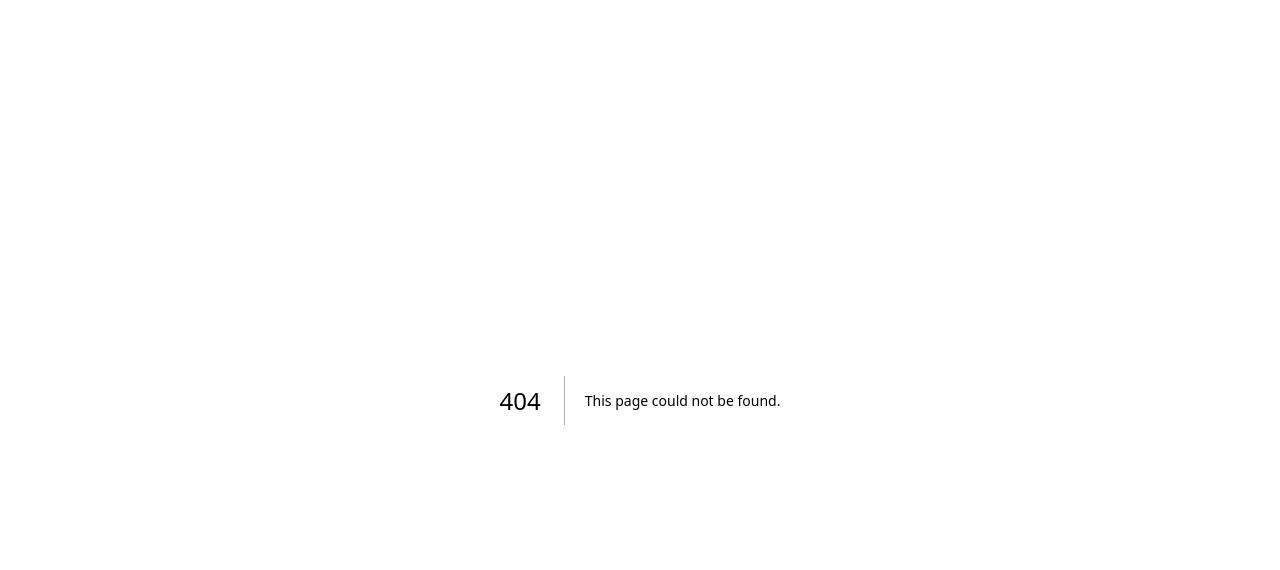
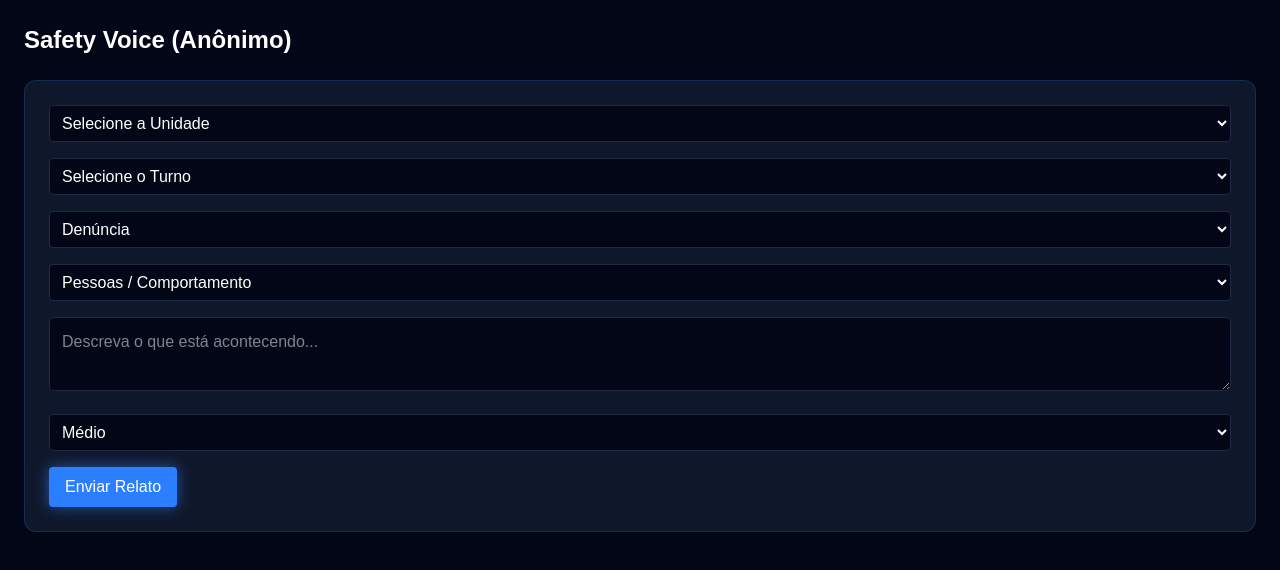
Before and after one commit to anaartagaveytia1-web/aris-frontend, a Next.js app: page /safety-voice in a window 1280 px wide. Before the commit this address had no page. Shown: the top 570 px of the page. Built offline with nearby package versions, Linux system fonts and the light colour scheme.

Commit message:
add safety-voice

```diff
--- /dev/null
+++ b/app/safety-voice/page.tsx
@@ -0,0 +1,185 @@
+"use client"
+
+import { useState } from "react"
+
+export default function SafetyVoice() {
+
+  const [registros, setRegistros] = useState<any[]>([])
+
+  const [form, setForm] = useState({
+    unidade: "",
+    turno: "",
+    tipo: "denuncia",
+    categoria: "pessoas",
+    descricao: "",
+    risco: "medio"
+  })
+
+  function handleSubmit() {
+
+    if (!form.unidade || !form.turno || !form.descricao) {
+      alert("Preencha os campos obrigatórios")
+      return
+    }
+
+    const novo = {
+      ...form,
+      id: Date.now(),
+      status: "nao_tratado",
+      data: new Date().toISOString()
+    }
+
+    setRegistros([novo, ...registros])
+
+    setForm({
+      unidade: "",
+      turno: "",
+      tipo: "denuncia",
+      categoria: "pessoas",
+      descricao: "",
+      risco: "medio"
+    })
+  }
+
+  function atualizarStatus(id: number, status: string) {
+    setRegistros(registros.map(r =>
+      r.id === id ? { ...r, status } : r
+    ))
+  }
+
+  return (
+    <div className="min-h-screen bg-[#020617] text-white p-6">
+
+      {/* HEADER */}
+      <h1 className="text-2xl font-bold mb-6">
+        Safety Voice (Anônimo)
+      </h1>
+
+      {/* FORMULÁRIO */}
+      <div className="bg-[#0f172a] p-6 rounded-xl mb-6 space-y-4 border border-blue-500/20">
+
+        {/* UNIDADE */}
+        <select
+          value={form.unidade}
+          onChange={e => setForm({ ...form, unidade: e.target.value })}
+          className="w-full p-2 bg-[#020617] border border-[#1f2a44] rounded"
+        >
+          <option value="">Selecione a Unidade</option>
+          <option>Unidade A</option>
+          <option>Unidade B</option>
+          <option>Unidade C</option>
+        </select>
+
+        {/* TURNO */}
+        <select
+          value={form.turno}
+          onChange={e => setForm({ ...form, turno: e.target.value })}
+          className="w-full p-2 bg-[#020617] border border-[#1f2a44] rounded"
+        >
+          <option value="">Selecione o Turno</option>
+          <option>Manhã</option>
+          <option>Tarde</option>
+          <option>Noite</option>
+          <option>Administrativo</option>
+        </select>
+
+        {/* TIPO */}
+        <select
+          value={form.tipo}
+          onChange={e => setForm({ ...form, tipo: e.target.value })}
+          className="w-full p-2 bg-[#020617] border border-[#1f2a44] rounded"
+        >
+          <option value="denuncia">Denúncia</option>
+          <option value="risco">Risco Observado</option>
+          <option value="sugestao">Sugestão</option>
+          <option value="elogio">Elogio</option>
+        </select>
+
+        {/* CATEGORIA */}
+        <select
+          value={form.categoria}
+          onChange={e => setForm({ ...form, categoria: e.target.value })}
+          className="w-full p-2 bg-[#020617] border border-[#1f2a44] rounded"
+        >
+          <option value="pessoas">Pessoas / Comportamento</option>
+          <option value="maquinas">Máquinas</option>
+          <option value="ambiente">Ambiente</option>
+          <option value="processo">Processo</option>
+        </select>
+
+        {/* DESCRIÇÃO */}
+        <textarea
+          placeholder="Descreva o que está acontecendo..."
+          value={form.descricao}
+          onChange={e => setForm({ ...form, descricao: e.target.value })}
+          className="w-full p-3 bg-[#020617] border border-[#1f2a44] rounded"
+        />
+
+        {/* RISCO */}
+        <select
+          value={form.risco}
+          onChange={e => setForm({ ...form, risco: e.target.value })}
+          className="w-full p-2 bg-[#020617] border border-[#1f2a44] rounded"
+        >
+          <option value="baixo">Baixo</option>
+          <option value="medio">Médio</option>
+          <option value="alto">Alto</option>
+          <option value="critico">Crítico</option>
+        </select>
+
+        {/* BOTÃO */}
+        <button
+          onClick={handleSubmit}
+          className="bg-blue-500 hover:bg-blue-600 px-4 py-2 rounded shadow-[0_0_15px_rgba(59,130,246,0.6)] transition"
+        >
+          Enviar Relato
+        </button>
+
+      </div>
+
+      {/* LISTA */}
+      <div className="space-y-4">
+
+        {registros.map(r => (
+          <div key={r.id} className="bg-[#0f172a] p-4 rounded-xl border border-[#1f2a44]">
+
+            <div className="flex justify-between text-sm">
+              <span className="text-blue-400">{r.tipo}</span>
+              <span className="text-gray-400">{r.unidade} • {r.turno}</span>
+            </div>
+
+            <div className="text-xs text-gray-500 mt-1">
+              {new Date(r.data).toLocaleString()}
+            </div>
+
+            <div className="mt-3 text-sm">{r.descricao}</div>
+
+            <div className="mt-3 text-xs">
+              Categoria: {r.categoria} • Risco: {r.risco}
+            </div>
+
+            {/* STATUS */}
+            <div className="mt-3 flex gap-3 text-xs">
+
+              <button onClick={() => atualizarStatus(r.id, "tratado")} className="text-green-400">
+                ✔ Tratado
+              </button>
+
+              <button onClick={() => atualizarStatus(r.id, "andamento")} className="text-yellow-400">
+                🟡 Andamento
+              </button>
+
+              <button onClick={() => atualizarStatus(r.id, "nao_tratado")} className="text-red-400">
+                ❌ Não tratado
+              </button>
+
+            </div>
+
+          </div>
+        ))}
+
+      </div>
+
+    </div>
+  )
+}
```
